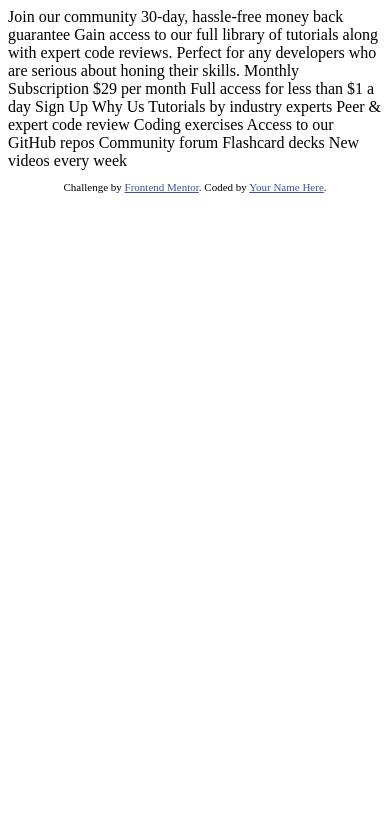
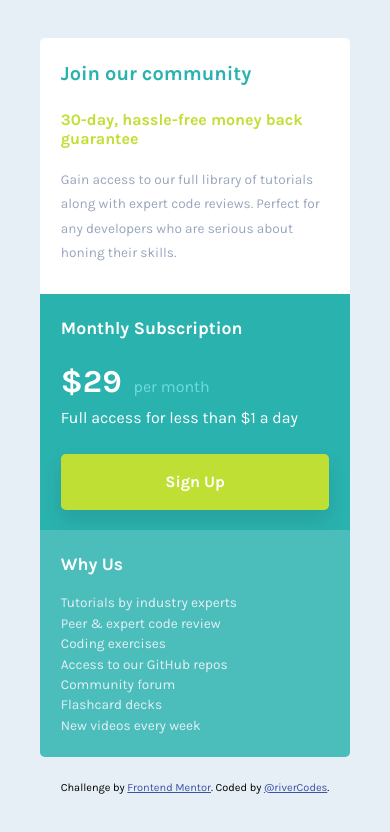
Before and after one commit to riverCodes/single-price-grid-component, a plain HTML site: page index.html in a window 390 px wide. Drawn offline with Linux system fonts and the light colour scheme.

Commit message:
finished mobile design

```diff
--- a/index.html
+++ b/index.html
@@ -1,50 +1,94 @@
 <!DOCTYPE html>
 <html lang="en">
+
 <head>
   <meta charset="UTF-8">
-  <meta name="viewport" content="width=device-width, initial-scale=1.0"> <!-- displays site properly based on user's device -->
+  <meta name="viewport" content="width=device-width, initial-scale=1.0">
+  <!-- displays site properly based on user's device -->
 
   <link rel="icon" type="image/png" sizes="32x32" href="./images/favicon-32x32.png">
-
+  <link rel="preconnect" href="https://fonts.googleapis.com">
+  <link rel="preconnect" href="https://fonts.gstatic.com" crossorigin>
+  <link href="https://fonts.googleapis.com/css2?family=Karla:wght@400;700&display=swap" rel="stylesheet">
+  <link rel="stylesheet" href="./styles.css">
   <title>Frontend Mentor | Single Price Grid Component</title>
 
-  <!-- Feel free to remove these styles or customise in your own stylesheet 👍 -->
   <style>
-    .attribution { font-size: 11px; text-align: center; }
-    .attribution a { color: hsl(228, 45%, 44%); }
+    .attribution {
+      font-size: 11px;
+      text-align: center;
+    }
+
+    .attribution a {
+      color: hsl(228, 45%, 44%);
+    }
   </style>
 </head>
+
 <body>
+  <main>
+    <div class="block">
+      <h1 class="main-heading">
         Join our community
-
+      </h1>
+      <h2 class="block-heading">
         30-day, hassle-free money back guarantee
-
+      </h2>
+      <p class="paragraph-one">
         Gain access to our full library of tutorials along with expert code reviews.
         Perfect for any developers who are serious about honing their skills.
-
+      </p>
+    </div>
+    <div class="block">
+      <h2 class="block-heading">
         Monthly Subscription
-
-  &dollar;29 per month
-
-  Full access for less than &dollar;1 a day
-
+      </h2>
+      <p class="monthly-plan">
+        <span class="price">$29</span> per month
+      </p>
+      <p class="daily-plan">
+        Full access for less than $1 a day
+      </p>
+      <a href="#" class="sign-up">
         Sign Up
-
+      </a>
+    </div>
+    <div class="block">
+      <h2 class="block-heading">
         Why Us
-
+      </h2>
+      <ul class="features-list">
+        <li class="features">
           Tutorials by industry experts
-  Peer &amp; expert code review
+        </li>
+        <li class="features">
+          Peer & expert code review
+        </li>
+        <li class="features">
           Coding exercises
+        </li>
+        <li class="features">
           Access to our GitHub repos
+        </li>
+        <li class="features">
           Community forum
+        </li>
+        <li class="features">
           Flashcard decks
+        </li>
+        <li class="features">
           New videos every week
+        </li>
+      </ul>
+    </div>
+  </main>
 
   <footer>
     <p class="attribution">
       Challenge by <a href="https://www.frontendmentor.io?ref=challenge" target="_blank">Frontend Mentor</a>.
-      Coded by <a href="#">Your Name Here</a>.
+      Coded by <a href="https://www.frontendmentor.io/profile/riverCodes">@riverCodes</a>.
     </p>
   </footer>
 </body>
+
 </html>
--- /dev/null
+++ b/styles.css
@@ -0,0 +1,163 @@
+/* Global Variables */
+:root {
+  font-size: 16px;
+  --cyan: hsl(179, 62%, 43%);
+  --bright-yellow: hsl(71, 73%, 54%);
+  --light-gray: hsl(204, 43%, 93%);
+  --grayish-blue: hsl(218, 22%, 67%);
+}
+
+/* CSS Reset from https://www.joshwcomeau.com/css/custom-css-reset/ */
+/* Setting Base Values */
+*,
+*::before,
+*::after {
+  box-sizing: border-box;
+}
+
+* {
+  margin: 0;
+}
+
+html,
+body {
+  height: 100%;
+}
+
+body {
+  line-height: 1.5;
+  -webkit-font-smoothing: antialiased;
+}
+
+html * {
+  font-family: 'Karla', sans-serif !important;
+}
+
+img,
+picture,
+video,
+canvas,
+svg {
+  display: block;
+  max-width: 100%;
+}
+
+p,
+h1,
+h2,
+h3,
+h4,
+h5,
+h6 {
+  overflow-wrap: break-word;
+  font-size: 1rem;
+}
+
+/* Centering Main Component and Footer */
+body {
+  display: flex;
+  flex-direction: column;
+  align-items: center;
+  padding: 2rem;
+  background: var(--light-gray)
+}
+
+main {
+  margin-block: auto;
+}
+
+footer {
+  margin-block: 1rem;
+}
+
+/* Setting Up Main Grid */
+main {
+  display: grid;
+}
+
+/* Styling Blocks */
+.block {
+  max-width: 310px;
+  padding: 1.3rem;
+}
+
+.block:nth-child(1) {
+  background: white;
+  border-radius: .3rem .3rem 0 0;
+}
+
+.block:nth-child(2) {
+  background: var(--cyan);
+}
+
+.block:nth-child(3) {
+  background: hsl(179, 47%, 52%);
+  border-radius: 0 0 .3rem .3rem;
+}
+
+.main-heading {
+  color: var(--cyan);
+  font-size: 1.25rem;
+  font-weight: 700;
+  margin-bottom: 1.3rem;
+}
+
+.block-heading {
+  color: white;
+  font-size: 1.1rem;
+  font-weight: 700;
+  margin-bottom: 1rem;
+}
+
+.block:nth-child(1)>.block-heading {
+  color: var(--bright-yellow);
+  line-height: 1.2;
+  font-size: 1rem;
+  margin-bottom: 1.2rem;
+}
+
+.paragraph-one {
+  color: var(--grayish-blue);
+  font-size: .85rem;
+  line-height: 1.8;
+  margin-bottom: .5rem;
+  font-weight: 400;
+}
+
+.monthly-plan {
+  color: hsl(179, 62%, 65%);
+}
+
+.price {
+  font-size: 2rem;
+  color: white;
+  font-weight: 700;
+  margin-right: .5rem;
+}
+
+.daily-plan {
+  color: white;
+  margin-bottom: 1.5rem;
+}
+
+.sign-up {
+  display: block;
+  text-align: center;
+  text-decoration: none;
+  color: white;
+  font-weight: 700;
+  background: var(--bright-yellow);
+  padding: 1rem;
+  border-radius: .3rem;
+  box-shadow: 0 10px 20px rgba(0, 0, 0, 0.1)
+}
+
+.features-list {
+  list-style: none;
+  padding: 0;
+}
+
+.features-list>.features {
+  color: var(--light-gray);
+  font-size: .85rem;
+}
```
Lines whose indentation alone changed are shown as unchanged.
